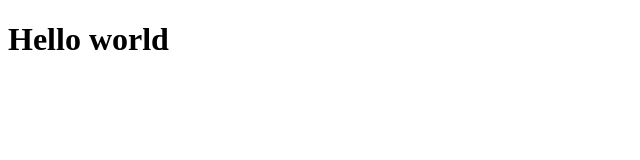
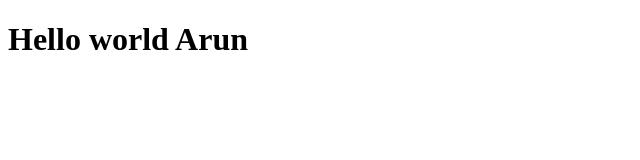
Before and after one commit to Arun25357/Arun25357.github.io, a plain HTML site: page index.html in a window 1280 px wide. Shown: the whole page, without its empty margins (0-640 px from the left). Drawn offline with Linux system fonts and the light colour scheme.

Commit message:
Update index.html

```diff
--- a/index.html
+++ b/index.html
@@ -1,5 +1,5 @@
 <!DOCTYPE html>
 <html>
     <head></head>
-    <body><h1>Hello world</h1></body>
+    <body><h1>Hello world Arun</h1></body>
 </html>
```
